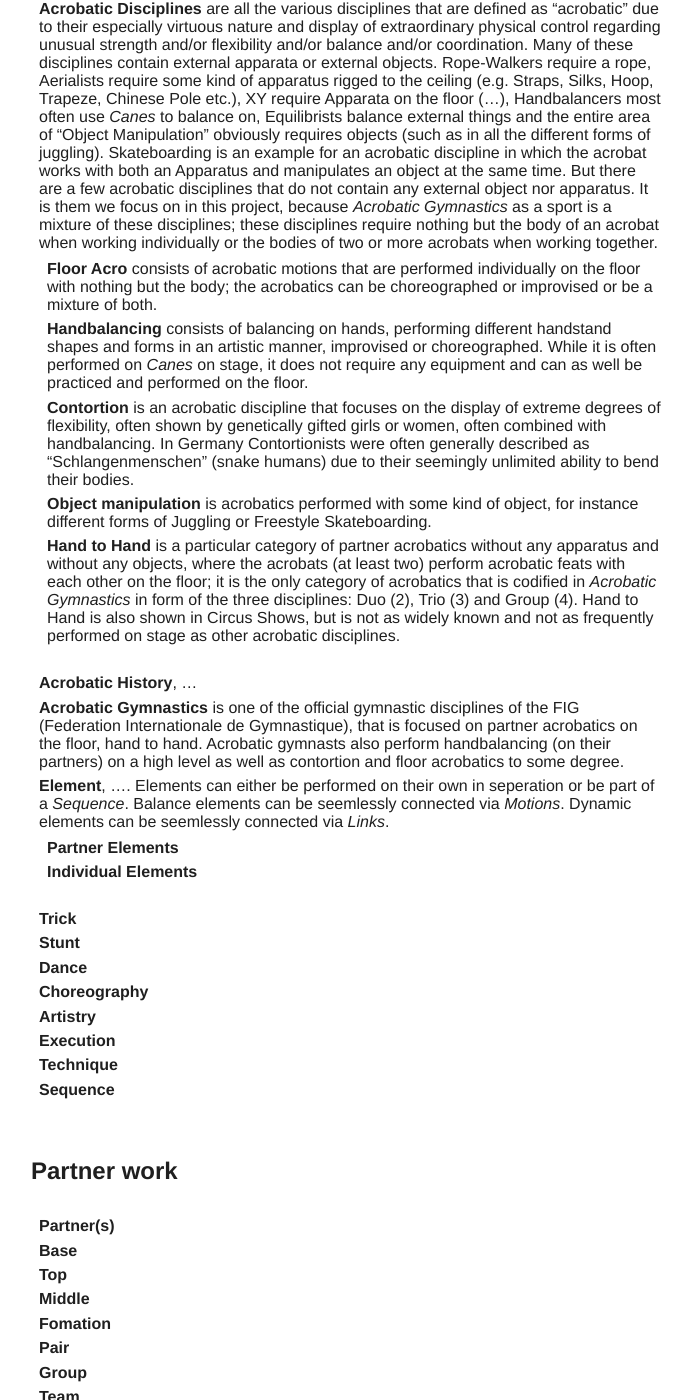
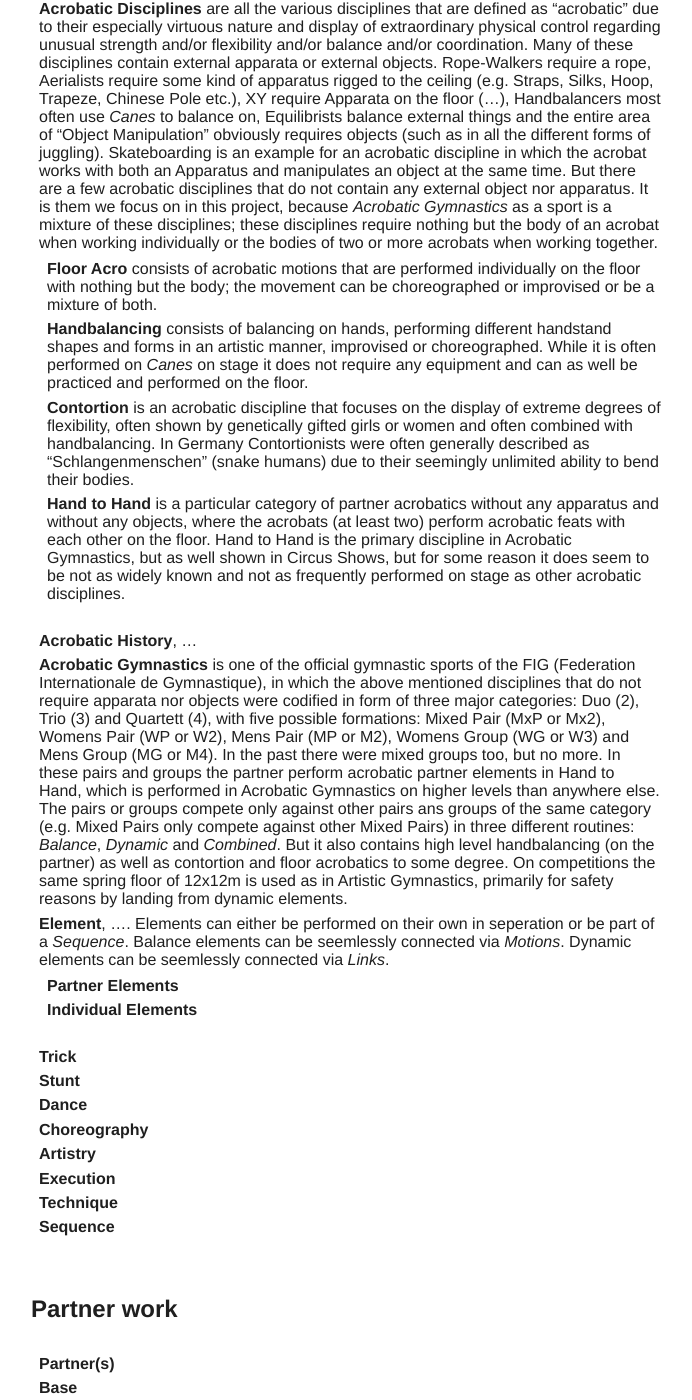
Before and after one commit to floshin/acrolib, a Jekyll site: the page built from glossary.md, in a window 1280 px wide and 1400 px high, scrolled down 521 px. Shown: the whole window, without its empty margins (294-986 px from the left). Built offline with Jekyll 4.4.1, drawn with Linux system fonts in a browser that asks for light colours; our own code applies the rules of GitHub Pages for plain Markdown files.

Commit message:
Update glossary.md

```diff
--- a/glossary.md
+++ b/glossary.md
@@ -13,13 +13,12 @@ We divide the Acrobatic terms into the following categories according to the cat
 * **Acro**, short for *Acrobatic Gymnastics*
 * **Acrobatics**, literally "walking on tip toes", generally describes movement that is especially elegant and virtuous, including high degrees of balance, dynamics, flexibility and strength as well as a performance art of displaying these acrobatic moves in the context of shows or competitions in *Acrobatic Gymnastics*. A person that practices and/or performs Acrobatics and/or competes in *Acrobatic Gymnastics* in particular and/or performs acrobatics professionally, is called an "Acrobat". Acrobatics as a general term covers many different disciplines, since *acrobatic* is assigned as an attribute to various practices to connote extraordinary physical control.
 * **Acrobatic Disciplines** are all the various disciplines that are defined as "acrobatic" due to their especially virtuous nature and display of extraordinary physical control regarding unusual strength and/or flexibility and/or balance and/or coordination. Many of these disciplines contain external apparata or external objects. Rope-Walkers require a rope, Aerialists require some kind of apparatus rigged to the ceiling (e.g. Straps, Silks, Hoop, Trapeze, Chinese Pole etc.), XY require Apparata on the floor (...), Handbalancers most often use *Canes* to balance on, Equilibrists balance external things and the entire area of "Object Manipulation" obviously requires objects (such as in all the different forms of juggling). Skateboarding is an example for an acrobatic discipline in which the acrobat works with both an Apparatus and manipulates an object at the same time. But there are a few acrobatic disciplines that do not contain any external object nor apparatus. It is them we focus on in this project, because *Acrobatic Gymnastics* as a sport is a mixture of these disciplines; these disciplines require nothing but the body of an acrobat when working individually or the bodies of two or more acrobats when working together.
-  * **Floor Acro** consists of acrobatic motions that are performed individually on the floor with nothing but the body; the acrobatics can be choreographed or improvised or be a mixture of both.
-  * **Handbalancing** consists of balancing on hands, performing different handstand shapes and forms in an artistic manner, improvised or choreographed. While it is often performed on *Canes* on stage, it does not require any equipment and can as well be practiced and performed on the floor.
-  * **Contortion** is an acrobatic discipline that focuses on the display of extreme degrees of flexibility, often shown by genetically gifted girls or women, often combined with handbalancing. In Germany Contortionists were often generally described as "Schlangenmenschen" (snake humans) due to their seemingly unlimited ability to bend their bodies.
-  * **Object manipulation** is acrobatics performed with some kind of object, for instance different forms of Juggling or Freestyle Skateboarding.
-  * **Hand to Hand** is a particular category of partner acrobatics without any apparatus and without any objects, where the acrobats (at least two) perform acrobatic feats with each other on the floor; it is the only category of acrobatics that is codified in *Acrobatic Gymnastics* in form of the three disciplines: Duo (2), Trio (3) and Group (4). Hand to Hand is also shown in Circus Shows, but is not as widely known and not as frequently performed on stage as other acrobatic disciplines.
+  * **Floor Acro** consists of acrobatic motions that are performed individually on the floor with nothing but the body; the movement can be choreographed or improvised or be a mixture of both.
+  * **Handbalancing** consists of balancing on hands, performing different handstand shapes and forms in an artistic manner, improvised or choreographed. While it is often performed on *Canes* on stage it does not require any equipment and can as well be practiced and performed on the floor.
+  * **Contortion** is an acrobatic discipline that focuses on the display of extreme degrees of flexibility, often shown by genetically gifted girls or women and often combined with handbalancing. In Germany Contortionists were often generally described as "Schlangenmenschen" (snake humans) due to their seemingly unlimited ability to bend their bodies.
+  * **Hand to Hand** is a particular category of partner acrobatics without any apparatus and without any objects, where the acrobats (at least two) perform acrobatic feats with each other on the floor. Hand to Hand is the primary discipline in Acrobatic Gymnastics, but as well shown in Circus Shows, but for some reason it does seem to be not as widely known and not as frequently performed on stage as other acrobatic disciplines.
 * **Acrobatic History**, ...
-* **Acrobatic Gymnastics** is one of the official gymnastic disciplines of the FIG (Federation Internationale de Gymnastique), that is focused on partner acrobatics on the floor, hand to hand. Acrobatic gymnasts also perform handbalancing (on their partners) on a high level as well as contortion and floor acrobatics to some degree.
+* **Acrobatic Gymnastics** is one of the official gymnastic sports of the FIG (Federation Internationale de Gymnastique), in which the above mentioned disciplines that do not require apparata nor objects were codified in form of three major categories: Duo (2), Trio (3) and Quartett (4), with five possible formations: Mixed Pair (MxP or Mx2), Womens Pair (WP or W2), Mens Pair (MP or M2), Womens Group (WG or W3) and Mens Group (MG or M4). In the past there were mixed groups too, but no more. In these pairs and groups the partner perform acrobatic partner elements in Hand to Hand, which is performed in Acrobatic Gymnastics on higher levels than anywhere else. The pairs or groups compete only against other pairs ans groups of the same category (e.g. Mixed Pairs only compete against other Mixed Pairs) in three different routines: *Balance*, *Dynamic* and *Combined*. But it also contains high level handbalancing (on the partner) as well as contortion and floor acrobatics to some degree. On competitions the same spring floor of 12x12m is used as in Artistic Gymnastics, primarily for safety reasons by landing from dynamic elements.
 * **Element**, .... Elements can either be performed on their own in seperation or be part of a *Sequence*. Balance elements can be seemlessly connected via *Motions*. Dynamic elements can be seemlessly connected via *Links*.
   * **Partner Elements**
   * **Individual Elements**
```
